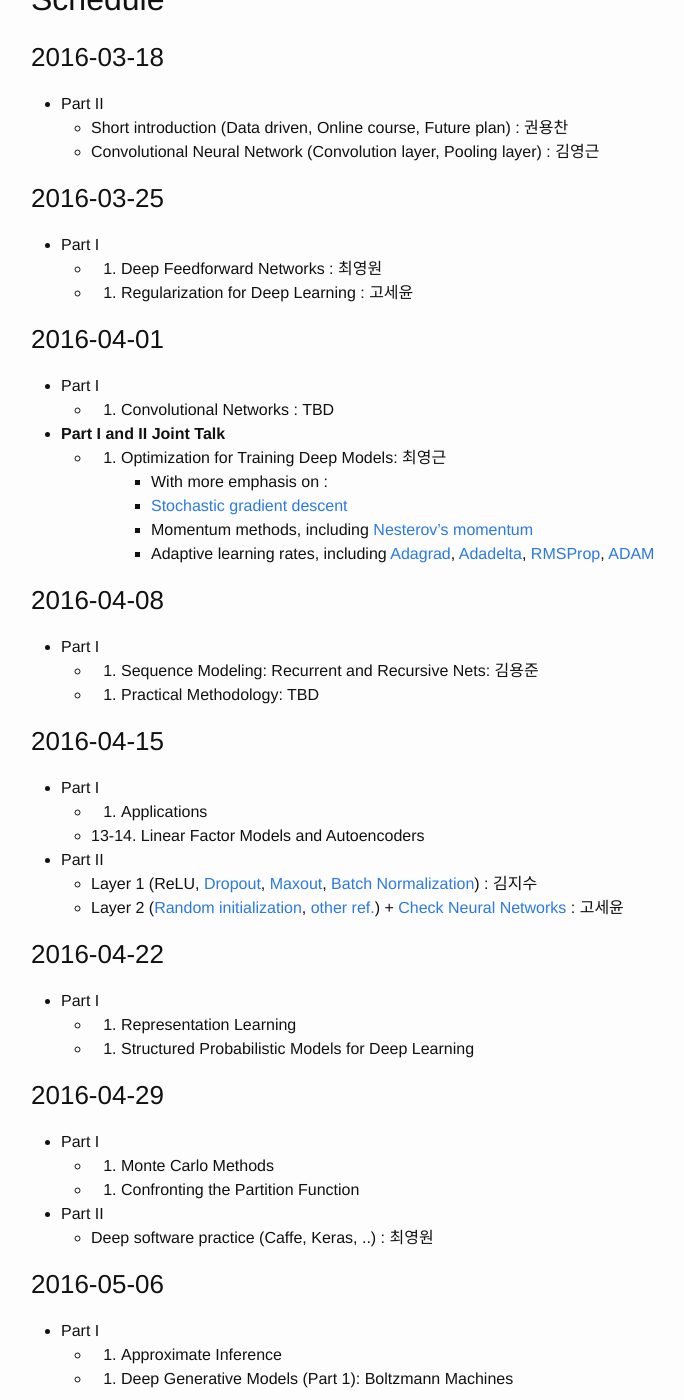
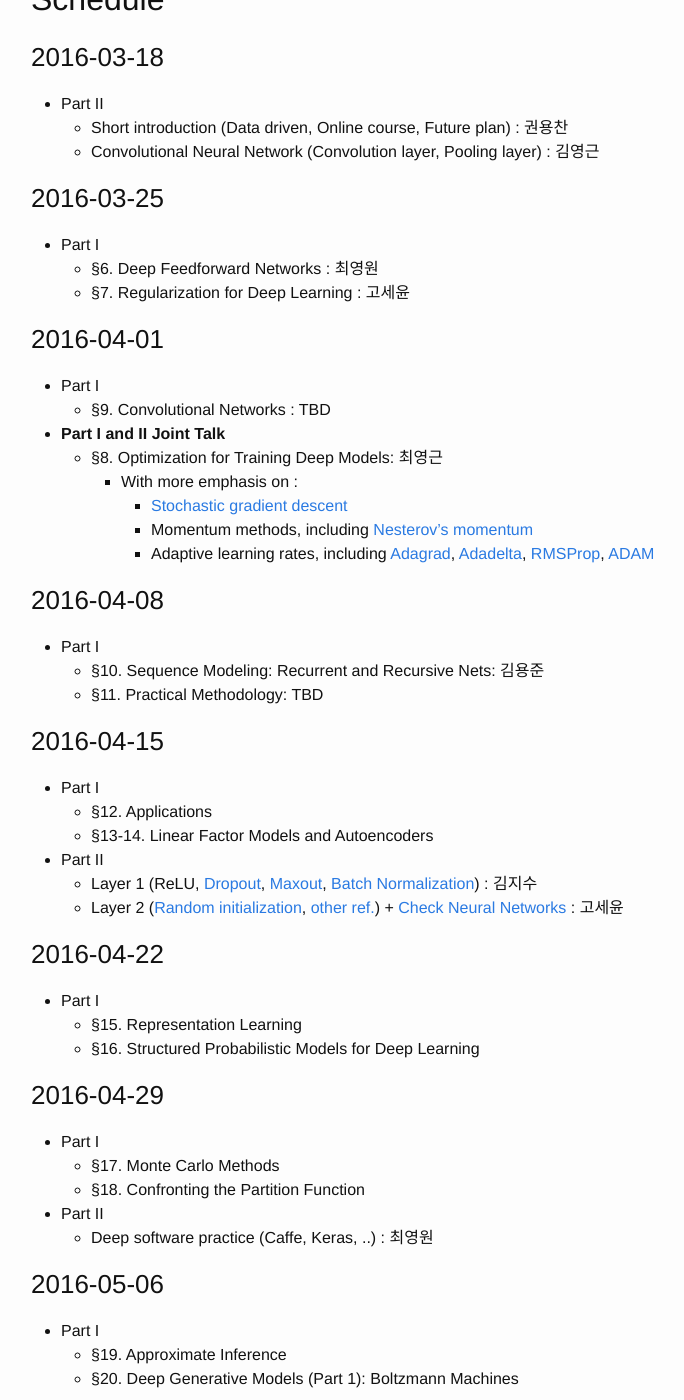
Before and after one commit to snu-stat/dl-seminar, a Jekyll site: the page built from _posts/2016-03-16-schedule.md, in a window 1280 px wide and 1400 px high, scrolled down 613 px. Shown: the whole window, without its empty margins (239-923 px from the left). Built offline with Jekyll 4.4.1, drawn with Linux system fonts in a browser that asks for light colours; some of the changed text lies outside the part shown.

Commit message:
full schedule

```diff
--- a/_posts/2016-03-16-schedule.md
+++ b/_posts/2016-03-16-schedule.md
@@ -26,16 +26,16 @@ categories: schedule
 ### 2016-03-25
 
 * Part I
-    * 6. Deep Feedforward Networks : 최영원
-    * 7. Regularization for Deep Learning : 고세윤
+    * §6. Deep Feedforward Networks : 최영원
+    * §7. Regularization for Deep Learning : 고세윤
 
 ### 2016-04-01
 
 * Part I
-    * 9. Convolutional Networks : TBD
+    * §9. Convolutional Networks : TBD
 
 * __Part I and II Joint Talk__
-    * 8. Optimization for Training Deep Models: 최영근
+    * §8. Optimization for Training Deep Models: 최영근
         * With more emphasis on :
             * [Stochastic gradient descent](https://github.com/cs231n/cs231n.github.io/blob/master/neural-networks-3.md#sgd)
             * Momentum methods, including [Nesterov's momentum](http://arxiv.org/pdf/1212.0901v2.pdf)
@@ -44,40 +44,40 @@ categories: schedule
 ### 2016-04-08
 
 * Part I
-    * 10. Sequence Modeling: Recurrent and Recursive Nets: 김용준
-    * 11. Practical Methodology: TBD
+    * §10. Sequence Modeling: Recurrent and Recursive Nets: 김용준
+    * §11. Practical Methodology: TBD
 
 ### 2016-04-15
 
 * Part I
-    * 12. Applications
-    * 13-14. Linear Factor Models and Autoencoders
+    * §12. Applications
+    * §13-14. Linear Factor Models and Autoencoders
 * Part II
     - Layer 1 (ReLU, [Dropout](https://www.cs.toronto.edu/~hinton/absps/JMLRdropout.pdf), [Maxout](http://jmlr.csail.mit.edu/proceedings/papers/v28/goodfellow13.pdf), [Batch Normalization](http://arxiv.org/abs/1502.03167)) : 김지수
     - Layer 2 ([Random initialization](http://jmlr.org/proceedings/papers/v9/glorot10a/glorot10a.pdf), [other ref.](http://arxiv.org/abs/1502.01852)) + [Check Neural Networks](https://github.com/cs231n/cs231n.github.io/blob/master/neural-networks-3.md#baby) : 고세윤
 
 ### 2016-04-22
 * Part I
-    * 15. Representation Learning
-    * 16. Structured Probabilistic Models for Deep Learning
+    * §15. Representation Learning
+    * §16. Structured Probabilistic Models for Deep Learning
 
 ### 2016-04-29
 * Part I
-    * 17. Monte Carlo Methods
-    * 18. Confronting the Partition Function
+    * §17. Monte Carlo Methods
+    * §18. Confronting the Partition Function
 
 * Part II
     - Deep software practice (Caffe, Keras, ..) : 최영원
 
 ### 2016-05-06
 * Part I
-    * 19. Approximate Inference
-    * 20. Deep Generative Models (Part 1): Boltzmann Machines
+    * §19. Approximate Inference
+    * §20. Deep Generative Models (Part 1): Boltzmann Machines
 
 ### 2016-05-13
 
 * Part I
-    * 20. Deep Generative Models (Part 2): Other Generative Models
+    * §20. Deep Generative Models (Part 2): Other Generative Models
     * End of Part I
 
 * Part II
```
